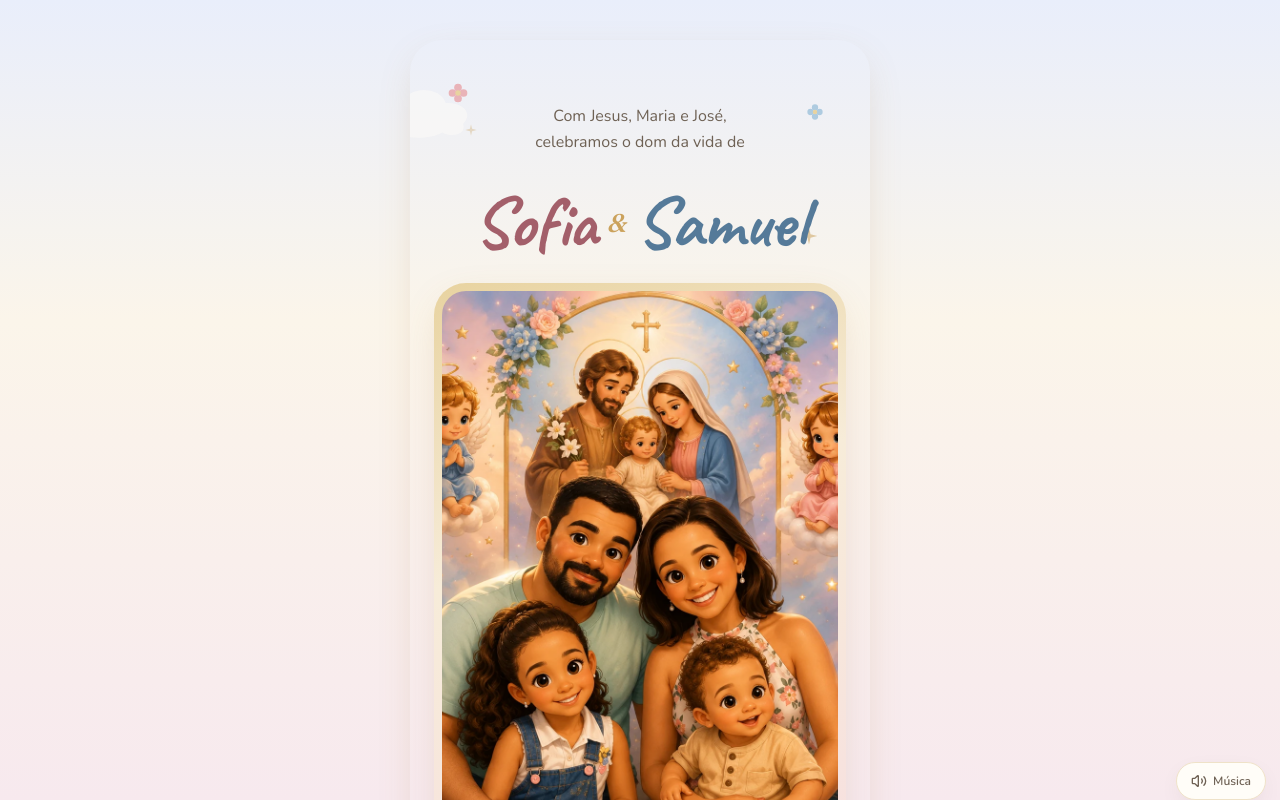
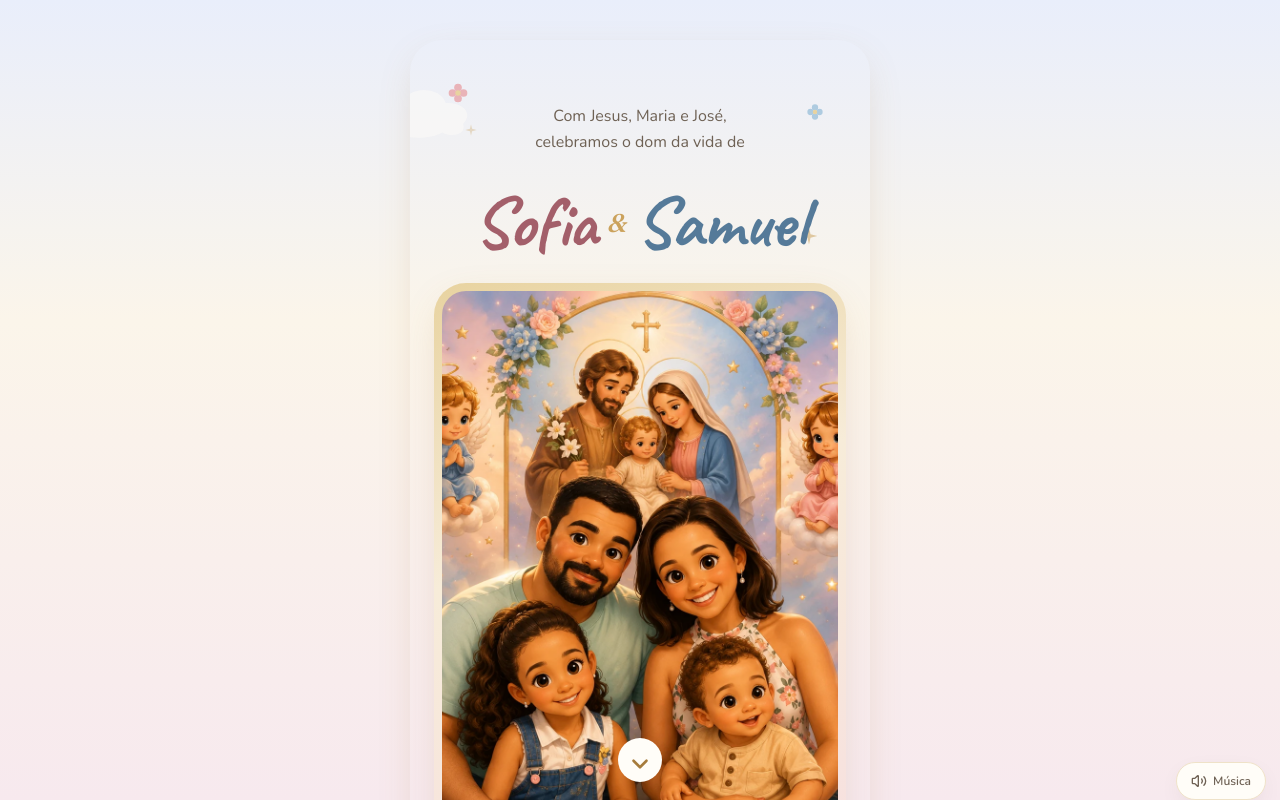
Before and after one commit to MarceloAbreu90/sofia-samuel, a React (Vite) app: page / in a window 1280 px wide. Both pictures are taken after a click on the button "Abrir convite". Shown: the top 800 px of the page. Built offline with nearby package versions, Linux system fonts and the light colour scheme.

Commit message:
versão final certa

```diff
--- a/src/App.tsx
+++ b/src/App.tsx
@@ -1,4 +1,4 @@
-import { useState } from "react";
+import { useEffect, useState } from "react";
 import { OpeningScreen } from "./components/OpeningScreen/OpeningScreen";
 import { Hero } from "./components/Hero/Hero";
 import { EventDate } from "./components/EventDate/EventDate";
@@ -7,10 +7,16 @@ import { RSVP } from "./components/RSVP/RSVP";
 import { Gifts } from "./components/Gifts/Gifts";
 import { Footer } from "./components/Footer/Footer";
 import { MusicControl } from "./components/MusicControl/MusicControl";
+import { ScrollHint } from "./components/ScrollHint/ScrollHint";
 import { useBackgroundMusic } from "./utils/useBackgroundMusic";
+
+// Distância de rolagem (em px) a partir da qual consideramos que a pessoa
+// já percebeu que dá pra rolar, escondendo a setinha.
+const SCROLL_HINT_THRESHOLD = 60;
 
 function App() {
   const [isOpen, setIsOpen] = useState(false);
+  const [hasScrolled, setHasScrolled] = useState(false);
   const music = useBackgroundMusic();
 
   const handleOpen = () => {
@@ -20,6 +26,19 @@ function App() {
     // precisa ser chamado aqui, e não depois em um efeito separado.
     music.play();
   };
+
+  useEffect(() => {
+    if (!isOpen || hasScrolled) return;
+
+    const onScroll = () => {
+      if (window.scrollY > SCROLL_HINT_THRESHOLD) {
+        setHasScrolled(true);
+      }
+    };
+
+    window.addEventListener("scroll", onScroll, { passive: true });
+    return () => window.removeEventListener("scroll", onScroll);
+  }, [isOpen, hasScrolled]);
 
   return (
     <div className="app-shell">
@@ -38,6 +57,8 @@ function App() {
           <MusicControl music={music} />
         </main>
       )}
+
+      <ScrollHint visible={isOpen && !hasScrolled} />
     </div>
   );
 }
--- /dev/null
+++ b/src/components/ScrollHint/ScrollHint.css
@@ -0,0 +1,23 @@
+.scroll-hint {
+  position: fixed;
+  left: 50%;
+  bottom: calc(env(safe-area-inset-bottom, 16px) + 18px);
+  transform: translateX(-50%);
+  z-index: 40;
+  pointer-events: none;
+  display: flex;
+  align-items: center;
+  justify-content: center;
+  width: 44px;
+  height: 44px;
+  border-radius: 50%;
+  background: var(--white-warm);
+  box-shadow: var(--shadow-card);
+  color: var(--gold-700);
+}
+
+.scroll-hint__icon {
+  display: flex;
+  align-items: center;
+  justify-content: center;
+}
--- /dev/null
+++ b/src/components/ScrollHint/ScrollHint.tsx
@@ -0,0 +1,38 @@
+import { AnimatePresence, motion, useReducedMotion } from "framer-motion";
+import { ChevronDown } from "lucide-react";
+import "./ScrollHint.css";
+
+interface ScrollHintProps {
+  visible: boolean;
+}
+
+/**
+ * Setinha flutuante avisando que dá pra rolar a tela.
+ * Some assim que a pessoa começa a rolar (controlado pelo pai via `visible`).
+ */
+export function ScrollHint({ visible }: ScrollHintProps) {
+  const reduce = useReducedMotion();
+
+  return (
+    <AnimatePresence>
+      {visible && (
+        <motion.div
+          className="scroll-hint"
+          initial={{ opacity: 0 }}
+          animate={{ opacity: 1 }}
+          exit={{ opacity: 0 }}
+          transition={{ duration: 0.4 }}
+          aria-hidden="true"
+        >
+          <motion.div
+            className="scroll-hint__icon"
+            animate={reduce ? {} : { y: [0, 8, 0] }}
+            transition={{ duration: 1.6, repeat: Infinity, ease: "easeInOut" }}
+          >
+            <ChevronDown size={26} strokeWidth={2.4} />
+          </motion.div>
+        </motion.div>
+      )}
+    </AnimatePresence>
+  );
+}
```
